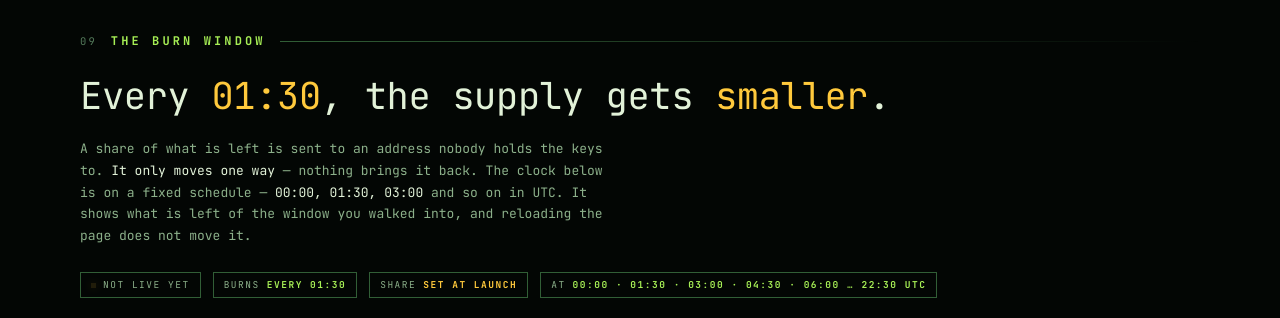
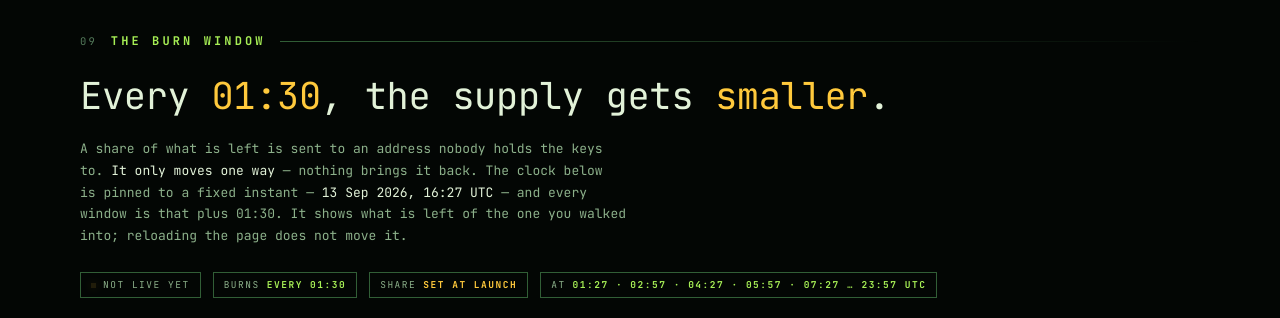
Before and after one commit to DefiLeoo/yonik-s, a plain HTML site: page index.html in a window 1280 px wide. Shown: the part 7440-7758 px from the top of the page. Drawn offline with Linux system fonts and the light colour scheme; no server answers; animation ran at ten frames a second.

Commit message:
Update index.html

```diff
--- a/index.html
+++ b/index.html
@@ -1019,9 +1019,9 @@ footer{border-top:1px solid var(--line);padding:44px 0 56px}
   <h3 class="big rv">Every <span class="g" id="burnHrs">01:30</span><span id="burnUnit"></span>,
   the supply gets <span class="g">smaller</span>.</h3>
   <p class="one rv">A share of what is left is sent to an address nobody holds the keys to.
-  <b>It only moves one way</b> &mdash; nothing brings it back. The clock below is on a fixed
-  schedule &mdash; <b>00:00, 01:30, 03:00</b> and so on in UTC. It shows what is left of the
-  window you walked into, and reloading the page does not move it.</p>
+  <b>It only moves one way</b> &mdash; nothing brings it back. The clock below is pinned to a
+  fixed instant &mdash; <b>13 Sep 2026, 16:27 UTC</b> &mdash; and every window is that plus
+  01:30. It shows what is left of the one you walked into; reloading the page does not move it.</p>
 
   <div class="burnhead rv">
     <span class="chip" id="burnChip"><i></i><span id="burnState">not live yet</span></span>
@@ -1422,7 +1422,8 @@ const CONFIG={
   swapUrl:'https://www.ponsfamily.com/launchpad/0xf82baa01da3f80c547f5826d47bcbb521a6848a5',  // the launchpad page for this token
   explorer:'', x:'',
   /* the burn. everything empty until it is real — the clock runs regardless. */
-  burn:{ everyHours:1.5, share:'', epochUTC:0,  // 1.5h = every 90 minutes. share: e.g. '2%' once fixed
+  burn:{ everyHours:1.5, share:'', epochUTC:1789316820,  // anchor: 2026-09-13 16:27:00 UTC
+         // every window is that instant + n×01:30. share: e.g. '2%' once fixed
         supply:'', burned:'', address:'', live:false }
 };
 const SWAP_URL = CONFIG.swapUrl || (CONFIG.ca && CONFIG.swap ? CONFIG.swap+CONFIG.ca : '');
@@ -1587,11 +1588,19 @@ document.querySelectorAll('.rv').forEach(e=>io.observe(e));
   /* spell out the hours it lands on, so nobody has to do the sum */
   const ts=$('burnTimes');
   if(ts){
-    const p2=x=>String(x).padStart(2,'0');
-    const at=t=>p2(Math.floor(t))+':'+p2(Math.round((t-Math.floor(t))*60));
-    const L=[]; for(let t=0;t<24;t+=H) L.push(at(t));
-    ts.textContent = (L.length>6 ? L.slice(0,5).join(' · ')+' … '+L[L.length-1]
-                                 : L.join(' · ')) + ' UTC';
+    const p2=x=>String(x).padStart(2,'0'), DAY=86400, step=Math.round(H*3600);
+    const at=s=>p2(Math.floor(s/3600))+':'+p2(Math.floor(s/60)%60);
+    const off=(((B.epochUTC||0)%DAY)+DAY)%DAY;
+    if(DAY%step===0){
+      /* the windows repeat on the day, so the whole grid can be spelled out */
+      const L=[]; for(let s=off;s<off+DAY;s+=step) L.push(at(s%DAY));
+      L.sort();
+      ts.textContent = (L.length>6 ? L.slice(0,5).join(' · ')+' … '+L[L.length-1]
+                                   : L.join(' · ')) + ' UTC';
+    } else {
+      /* it does not divide the day — say where it starts instead of faking a grid */
+      ts.textContent = 'every '+SPAN+' from '+at(off)+' UTC';
+    }
   }
   const set=(id,v)=>{const e=$(id); if(e) e.textContent=v;};
   if(B.supply) set('bSupply',B.supply);
```
